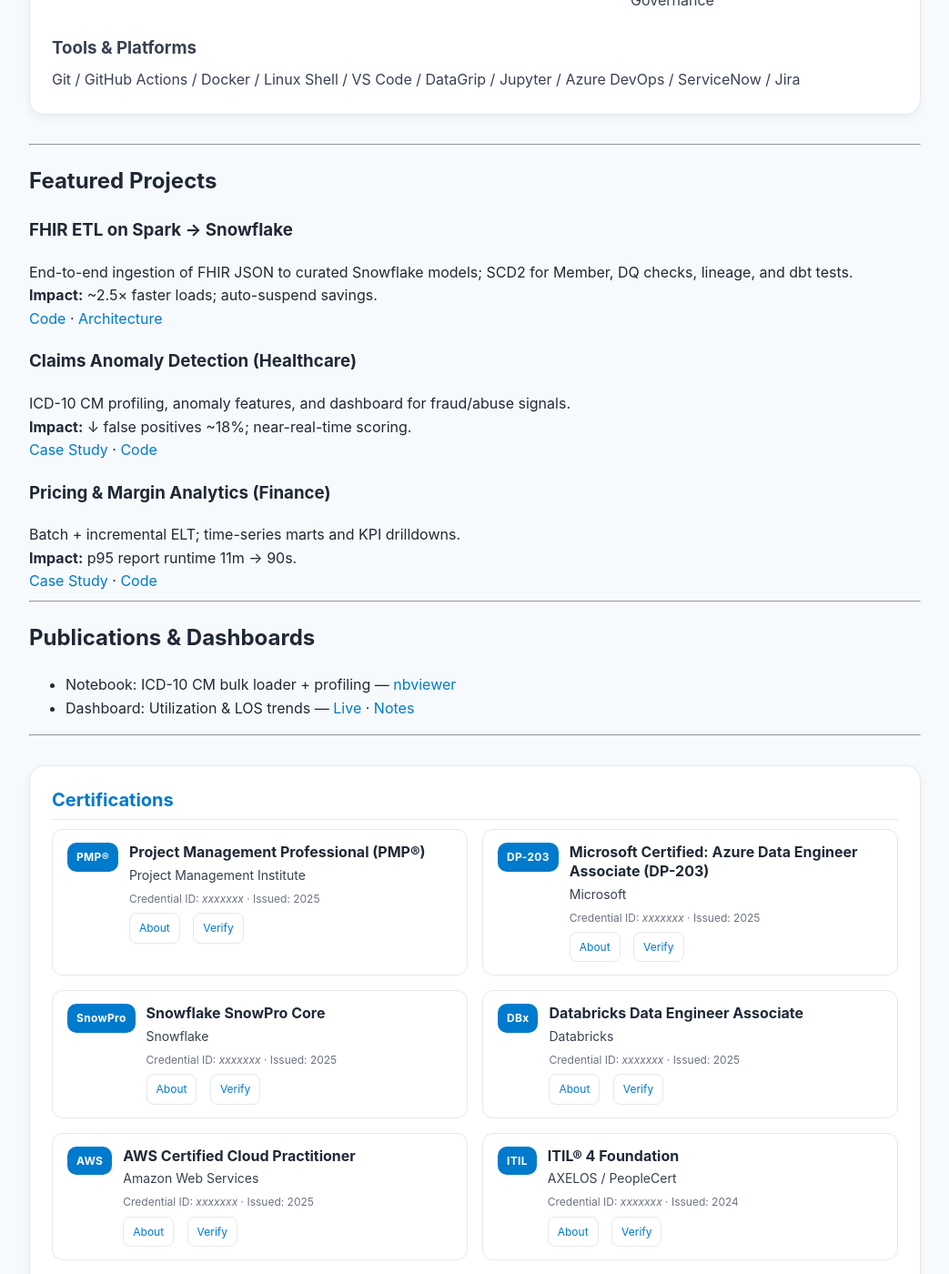
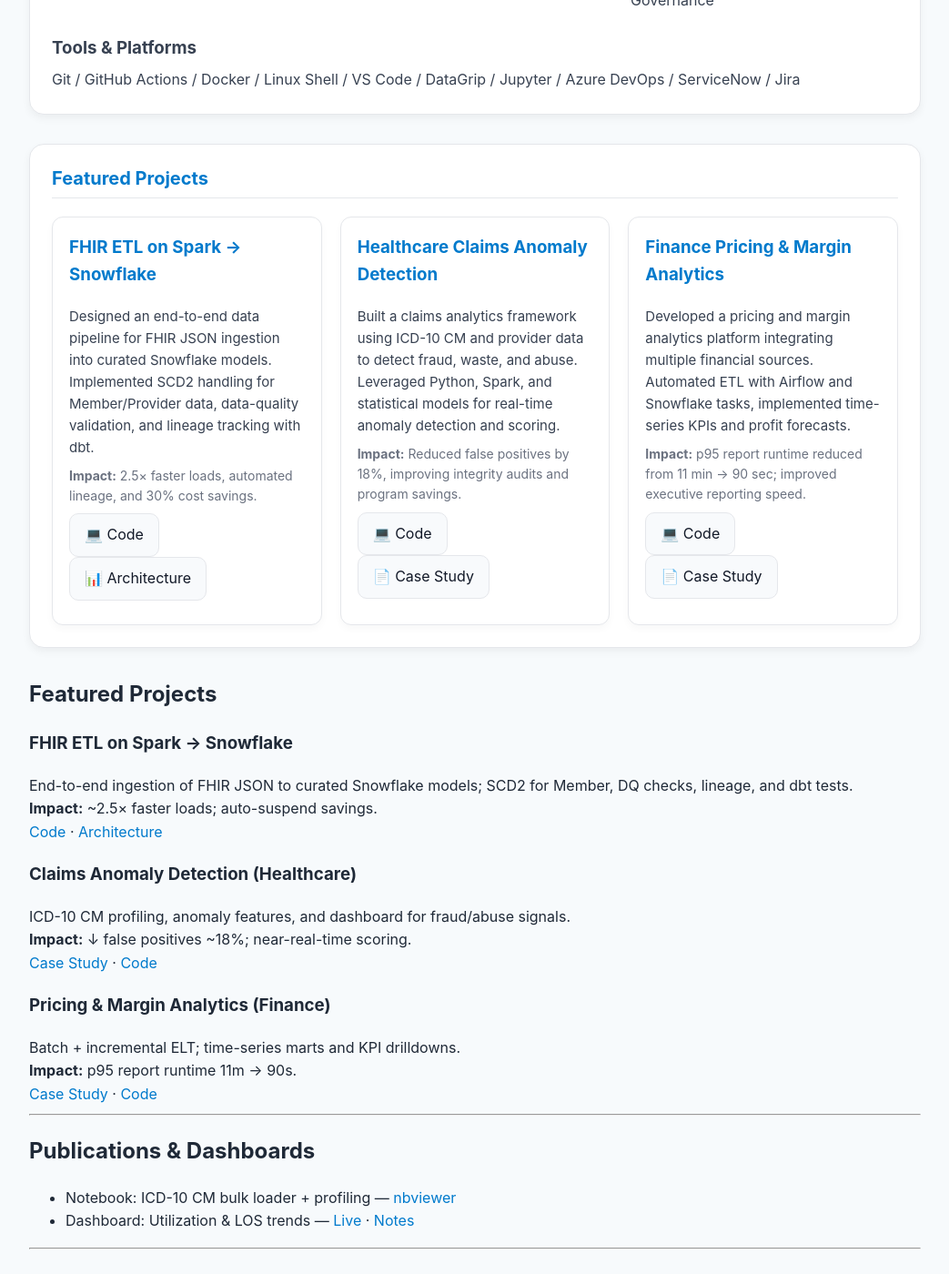
Before and after one commit to PawanJadhav7/PawanJadhav.github.io, a Jekyll site: the page built from index.md, in a window 1280 px wide and 1400 px high, scrolled down 1006 px. Shown: the whole window at 91% size, without its empty margins (118-1161 px from the left). Built offline with Jekyll 4.4.1, drawn with Linux system fonts in a browser that asks for light colours.

Commit message:
Update index.md

```diff
--- a/index.md
+++ b/index.md
@@ -88,8 +88,57 @@ layout: default
   </div>
 
 </section>
----
 
+<section style="background:#ffffff;border:1px solid #e5e7eb;border-radius:16px;padding:24px;margin:32px 0;box-shadow:0 4px 10px rgba(0,0,0,0.05);">
+
+  <h2 style="color:#007ACC;margin-top:0;">Featured Projects</h2>
+
+  <div style="display:grid;grid-template-columns:repeat(auto-fit,minmax(280px,1fr));gap:20px;margin-top:20px;">
+
+    <!-- Project 1 -->
+    <div style="border:1px solid #e5e7eb;border-radius:12px;padding:18px;background:#fff;box-shadow:0 4px 8px rgba(0,0,0,0.03);">
+      <h3 style="margin-top:0;color:#007ACC;">FHIR ETL on Spark → Snowflake</h3>
+      <p style="color:#374151;line-height:1.6;font-size:15px;">
+        Designed an end-to-end data pipeline for FHIR JSON ingestion into curated Snowflake models.
+        Implemented SCD2 handling for Member/Provider data, data-quality validation, and lineage tracking with dbt.
+      </p>
+      <p style="font-size:14px;color:#6b7280;"><strong>Impact:</strong> 2.5× faster loads, automated lineage, and 30% cost savings.</p>
+      <p>
+        <a class="btn" href="https://github.com/PawanJadhav/FHIR-Snowflake" target="_blank">💻 Code</a>
+        <a class="btn" href="/assets/diagrams/fhir_snowflake.png" target="_blank">📊 Architecture</a>
+      </p>
+    </div>
+
+    <!-- Project 2 -->
+    <div style="border:1px solid #e5e7eb;border-radius:12px;padding:18px;background:#fff;box-shadow:0 4px 8px rgba(0,0,0,0.03);">
+      <h3 style="margin-top:0;color:#007ACC;">Healthcare Claims Anomaly Detection</h3>
+      <p style="color:#374151;line-height:1.6;font-size:15px;">
+        Built a claims analytics framework using ICD-10 CM and provider data to detect fraud, waste, and abuse.
+        Leveraged Python, Spark, and statistical models for real-time anomaly detection and scoring.
+      </p>
+      <p style="font-size:14px;color:#6b7280;"><strong>Impact:</strong> Reduced false positives by 18%, improving integrity audits and program savings.</p>
+      <p>
+        <a class="btn" href="https://github.com/PawanJadhav/Healthcare-Claims" target="_blank">💻 Code</a>
+        <a class="btn" href="/projects/healthcare-claims/" target="_blank">📄 Case Study</a>
+      </p>
+    </div>
+
+    <!-- Project 3 -->
+    <div style="border:1px solid #e5e7eb;border-radius:12px;padding:18px;background:#fff;box-shadow:0 4px 8px rgba(0,0,0,0.03);">
+      <h3 style="margin-top:0;color:#007ACC;">Finance Pricing & Margin Analytics</h3>
+      <p style="color:#374151;line-height:1.6;font-size:15px;">
+        Developed a pricing and margin analytics platform integrating multiple financial sources.
+        Automated ETL with Airflow and Snowflake tasks, implemented time-series KPIs and profit forecasts.
+      </p>
+      <p style="font-size:14px;color:#6b7280;"><strong>Impact:</strong> p95 report runtime reduced from 11 min → 90 sec; improved executive reporting speed.</p>
+      <p>
+        <a class="btn" href="https://github.com/PawanJadhav/Finance-Analytics" target="_blank">💻 Code</a>
+        <a class="btn" href="/projects/finance-fraud/" target="_blank">📄 Case Study</a>
+      </p>
+    </div>
+
+  </div>
+</section>
 ## Featured Projects
 
 ### FHIR ETL on Spark → Snowflake
```
